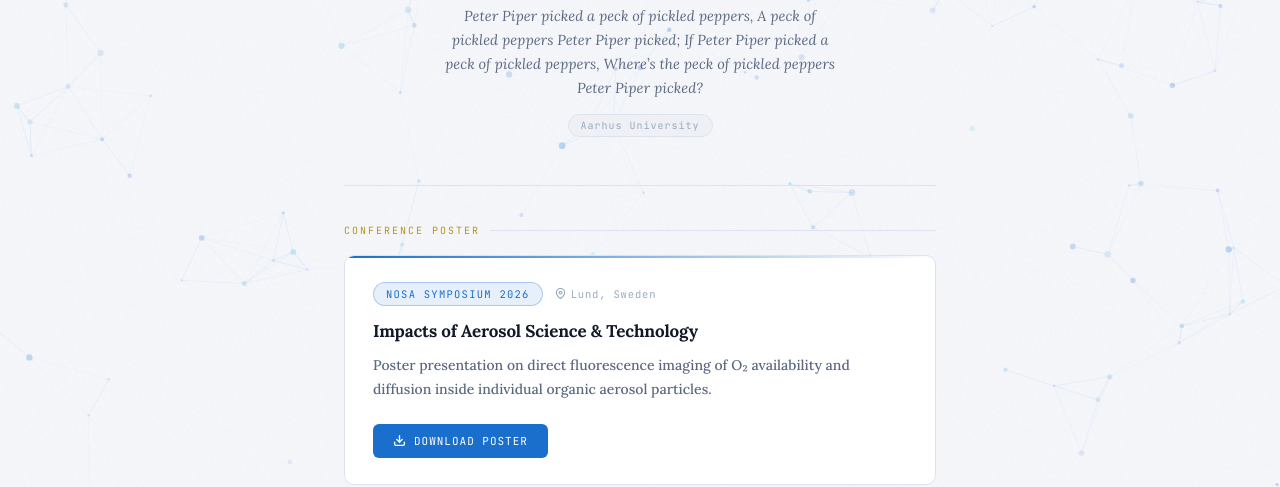
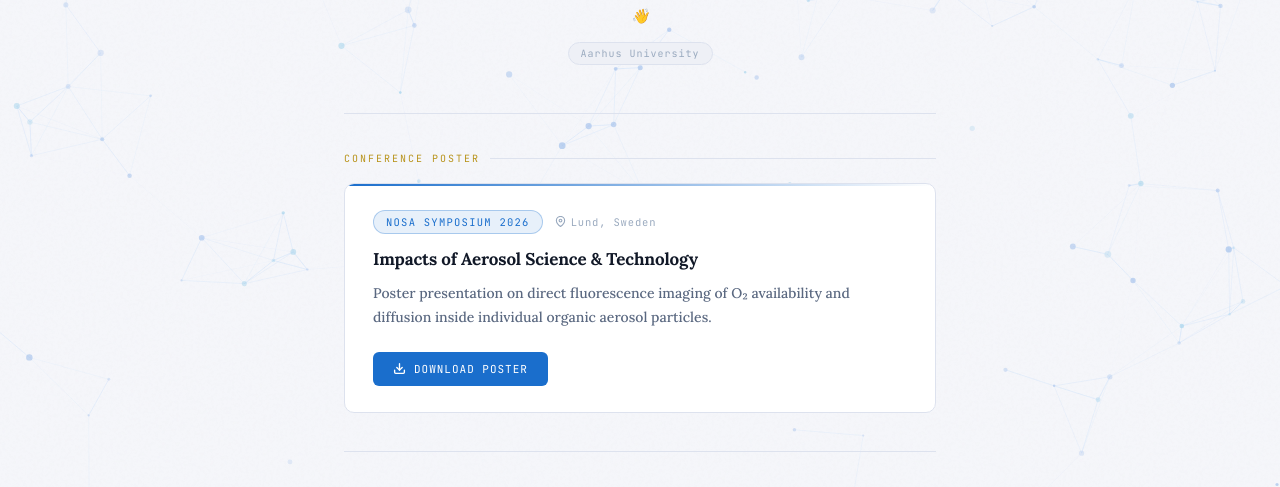
Before and after one commit to DanielAyoubi/DanielAyoubi.github.io, a plain HTML site: page index.html in a window 1280 px wide. Shown: the part 217-704 px from the top of the page. Drawn offline with Linux system fonts and the light colour scheme.

Commit message:
Update index.html

```diff
--- a/index.html
+++ b/index.html
@@ -144,10 +144,7 @@ body::after{
   <div class="identity">
     <img src="https://github.com/DanielAyoubi.png" alt="Daniel Ayoubi" class="avatar">
     <div class="name">Daniel Ayoubi</div>
-    <div class="tagline">Peter Piper picked a peck of pickled peppers,
-A peck of pickled peppers Peter Piper picked;
-If Peter Piper picked a peck of pickled peppers,
-Where’s the peck of pickled peppers Peter Piper picked?</div>
+    <div class="tagline">👋</div>
     <div class="meta-row">
       <span class="meta-chip">Aarhus University</span>
       <!-- <span class="meta-chip">Atmospheric Chemistry</span> -->
```
